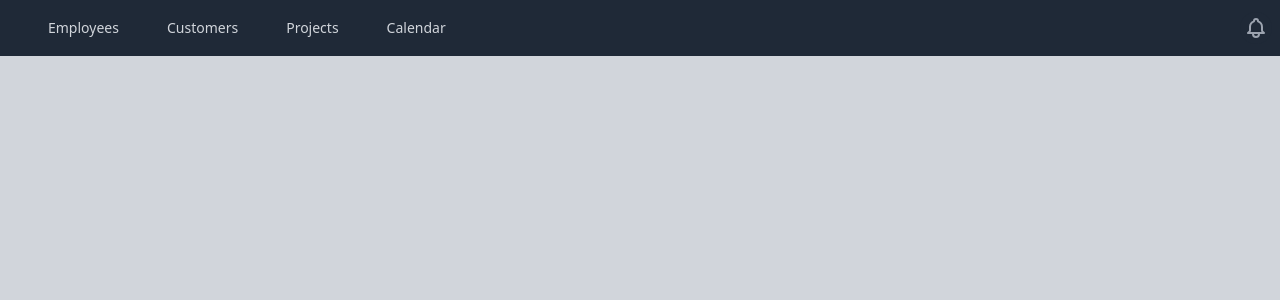
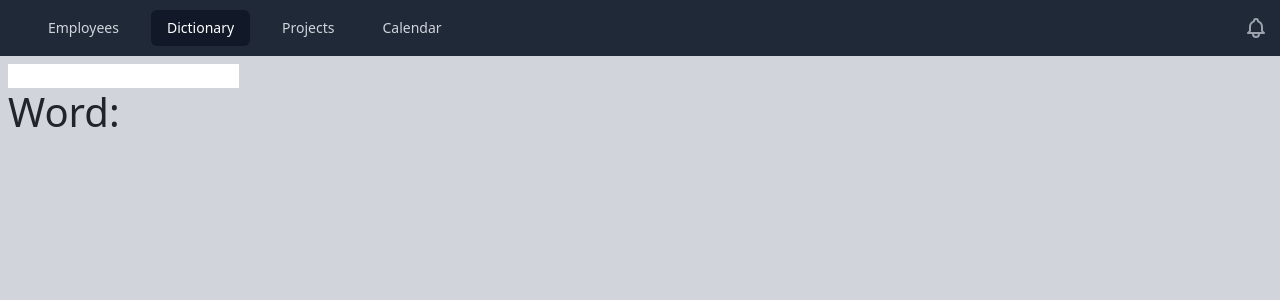
Before and after one commit to s4bino/react, a React (Create React App) app: page /dictionary in a window 1280 px wide. Shown: the top 300 px of the page. Built offline with nearby package versions, Linux system fonts and the light colour scheme.

Commit message:
Aula 20 - estudando useEffect

```diff
--- a/src/App.js
+++ b/src/App.js
@@ -7,6 +7,7 @@ import EditEmployee from './components/EditEmployee';
 import Header from './components/Header';
 import Employees from './pages/Employees';
 import { BrowserRouter, Routes, Route } from 'react-router-dom';
+import Dictionary from './components/Dictionary';
 
 
 function App() {
@@ -15,7 +16,7 @@ function App() {
             <Header>
                 <Routes>
                     <Route path="/employees" element={<Employees />} />
-
+                    <Route path="/dictionary" element={<Dictionary/>} />
                 </Routes>
             </Header>
         </BrowserRouter>
--- /dev/null
+++ b/src/components/Dictionary.js
@@ -0,0 +1,21 @@
+import { useState , useEffect} from "react";
+
+export default function Dictionary(){
+
+    const[word, setWord] = useState('');
+
+    useEffect(() => {
+        console.log('Função do useEffect',  word);
+    }); //é possivel limitar para qual estado o useEffect liga, utilizando o dependency array
+    // que é o segundo parametro que pode ser passado na função useEffect
+
+    return (
+        <>
+            <input type='text'
+            onChange={(e) => {
+                setWord(e.target.value);
+            }} />
+            <h1>Word: {word}</h1>
+        </>
+    )
+}
--- a/src/components/Header.js
+++ b/src/components/Header.js
@@ -6,7 +6,7 @@ import { NavLink } from 'react-router-dom';
 
 const navigation = [
     { name: 'Employees', href: '/Employees' },
-    { name: 'Customers', href: '/Customers' },
+    { name: 'Dictionary', href: '/Dictionary' },
     { name: 'Projects', href: '/other' },
     { name: 'Calendar', href: '/other2' },
 ];
```
